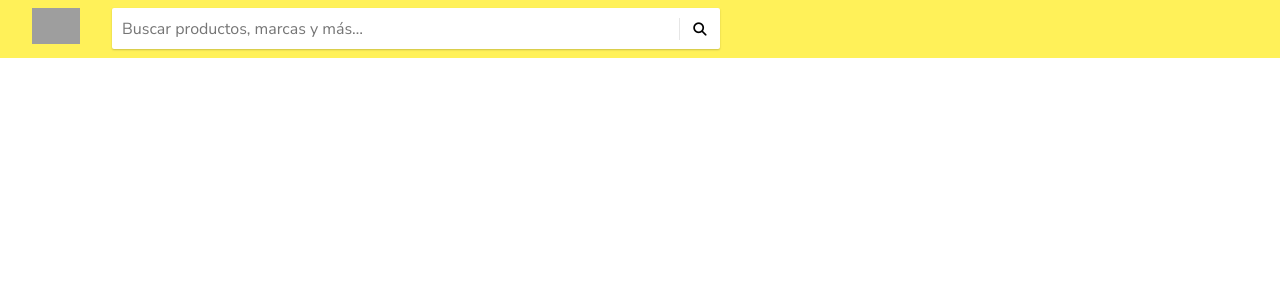
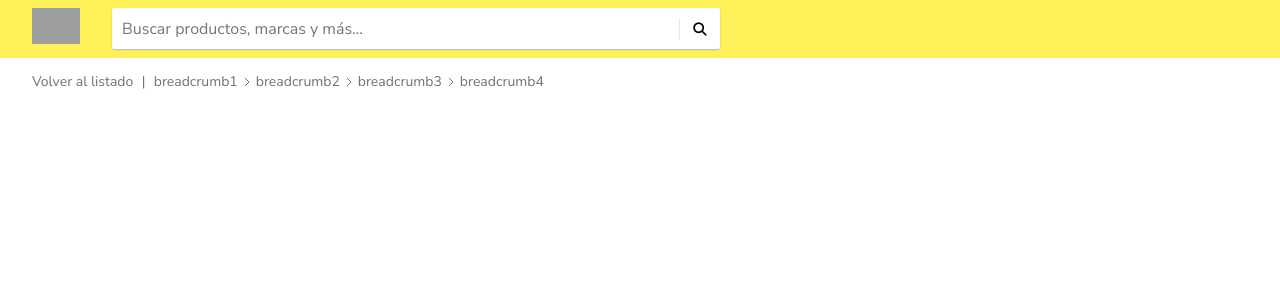
Before and after one commit to agapox/meli-challenge-front, a React (Create React App) app: page / in a window 1280 px wide. Shown: the top 300 px of the page. Built offline with nearby package versions, Linux system fonts and the light colour scheme; grey boxes are pictures that could not be loaded.

Commit message:
feature: breadcrumbs component UI

```diff
--- a/src/App.tsx
+++ b/src/App.tsx
@@ -1,12 +1,15 @@
-import React from 'react';
 import './App.css';
+import Breadcrumbs from './components/breadcrumbs/breadcrumbs';
 
 import Header from './components/header/header';
 
-function App() {
+const App = () => {
   return (
     <div className="App">
 		<Header />
+		<div id="main-container" className="container">
+			<Breadcrumbs />
+		</div>
 
     </div>
   );
--- /dev/null
+++ b/src/components/breadcrumbs/breadcrumbs.css
@@ -0,0 +1,34 @@
+.andes-breadcrumb {
+    font-size: 14px;
+    list-style-type: none;
+    display: block;;
+    padding-inline-start: 0px;
+}
+
+.andes-breadcrumb .andes-breadcrumb__item {
+    display: inline-block;
+    color: #727272;
+}
+
+.andes-breadcrumb .andes-breadcrumb__item a {
+    color: #727272;
+    text-decoration: none;
+}
+
+.andes-breadcrumb .andes-breadcrumb__item a:hover {
+    color: #0c3172;
+}
+
+.andes-breadcrumb .andes-breadcrumb__item span {
+    margin-left: 1ch;
+    margin-right: 1ch;
+}
+
+.andes-breadcrumb .andes-breadcrumb__chevron:first {
+    display: none;
+}
+
+.andes-breadcrumb .andes-breadcrumb__chevron {
+    float: left;
+    padding: 0 6px;
+}
--- /dev/null
+++ b/src/components/breadcrumbs/breadcrumbs.tsx
@@ -0,0 +1,31 @@
+import './breadcrumbs.css';
+
+const Breadcrumbs = () => {
+
+    const breadcrumbs: string[] = ['breadcrumb1', 'breadcrumb2', 'breadcrumb3', 'breadcrumb4']
+
+    return (
+        <ol className="andes-breadcrumb">
+            <li className="andes-breadcrumb__item">
+                <a href="#" target="_parent">
+                    Volver al listado
+                </a>
+                <span>|</span>
+            </li>
+            {
+                breadcrumbs.map((breadcrumbName: string, i: number) => (
+                    <li className="andes-breadcrumb__item" key={breadcrumbName}>
+                        { breadcrumbName }
+                        {
+                            i !== 0 && <div className="andes-breadcrumb__chevron">
+                                <svg xmlns="http://www.w3.org/2000/svg" width="6" height="8"><path fill="none" stroke="#727272" d="M1 0l4 4-4 4"></path></svg>
+                            </div>
+                        }
+                    </li>
+                ))
+            }
+        </ol>
+    );
+}
+
+export default Breadcrumbs;
```
